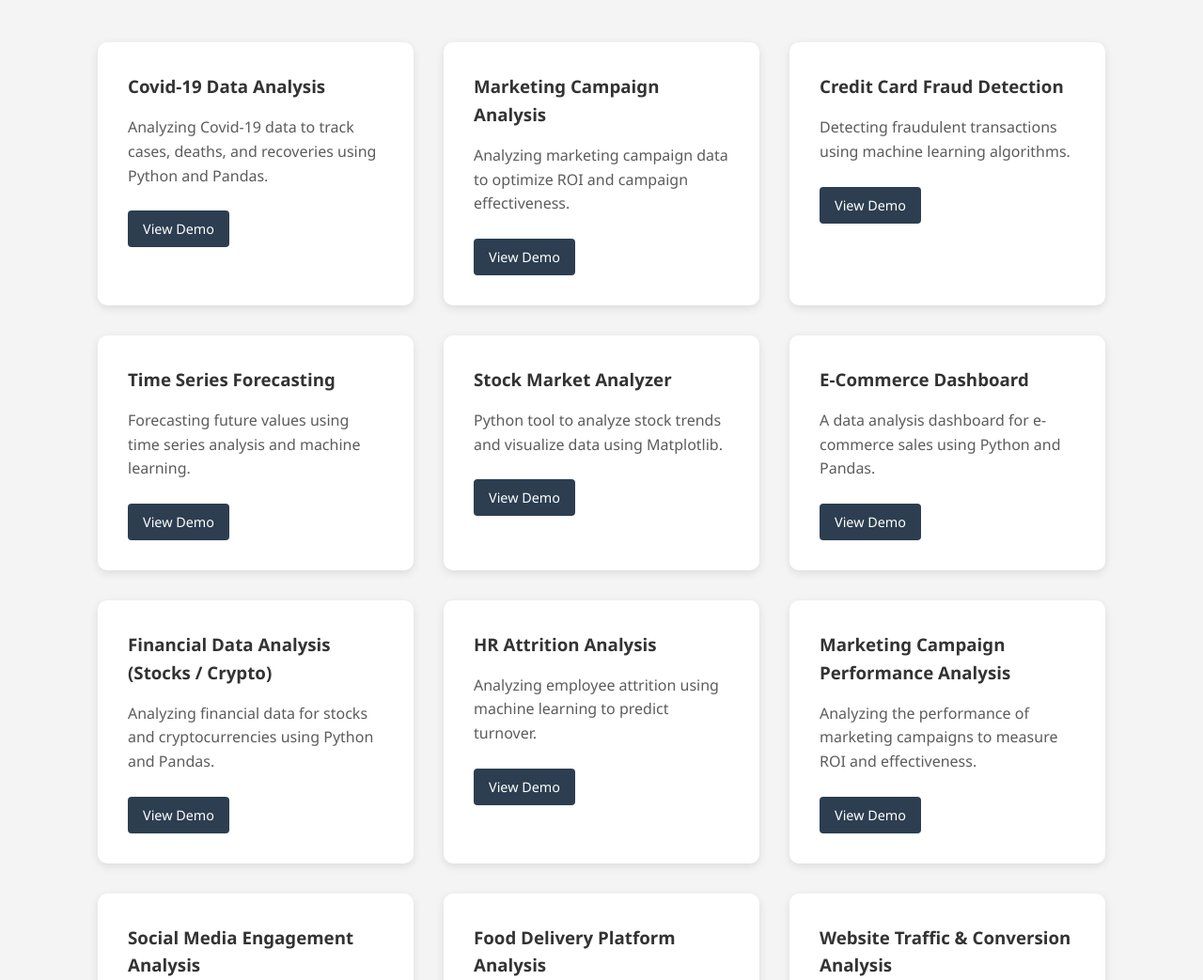
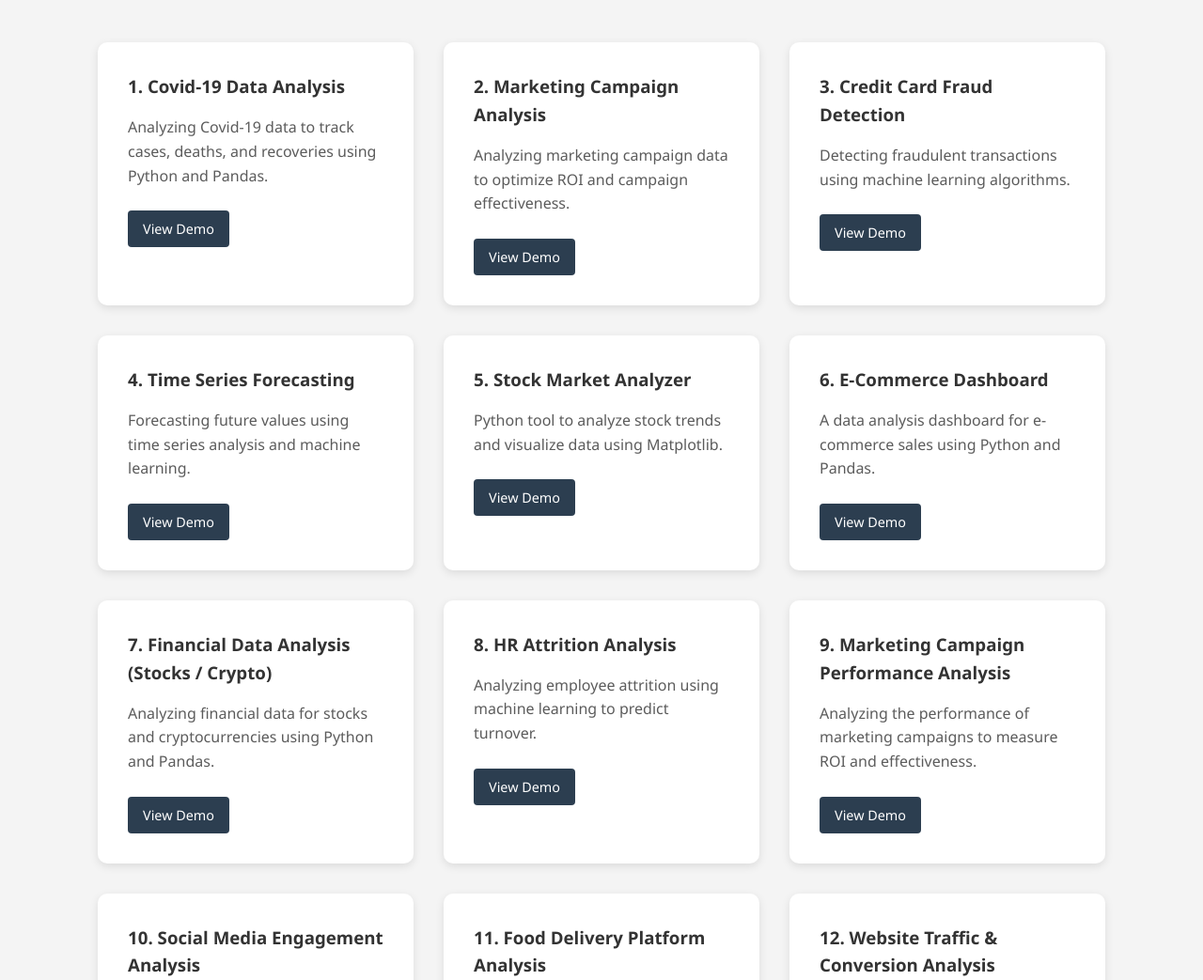
Before and after one commit to anurag-insights/Portfolio, a plain HTML site: page templates/projects.html in a window 1280 px wide. Shown: the part 257-1300 px from the top of the page at 94% size. Drawn offline with Linux system fonts and the light colour scheme.

Commit message:
Updated projects.html, added projects numbers.

```diff
--- a/templates/projects.html
+++ b/templates/projects.html
@@ -34,7 +34,7 @@
                     <!-- Project 1 -->
                     <div class="project-card">
                         <div class="project-info">
-                            <h3>Covid-19 Data Analysis</h3>
+                            <h3>1. Covid-19 Data Analysis</h3>
                             <p>Analyzing Covid-19 data to track cases, deaths, and recoveries using Python and Pandas.</p>
                             <a href="#" class="btn-small">View Demo</a>
                         </div>
@@ -42,7 +42,7 @@
                     <!-- Project 2 -->
                     <div class="project-card">
                         <div class="project-info">
-                            <h3>Marketing Campaign Analysis</h3>
+                            <h3>2. Marketing Campaign Analysis</h3>
                             <p>Analyzing marketing campaign data to optimize ROI and campaign effectiveness.</p>
                             <a href="#" class="btn-small">View Demo</a>
                         </div>
@@ -50,7 +50,7 @@
                     <!-- Project 3 -->
                     <div class="project-card">
                         <div class="project-info">
-                            <h3>Credit Card Fraud Detection</h3>
+                            <h3>3. Credit Card Fraud Detection</h3>
                             <p>Detecting fraudulent transactions using machine learning algorithms.</p>
                             <a href="#" class="btn-small">View Demo</a>
                         </div>
@@ -58,7 +58,7 @@
                     <!-- Project 4 -->
                     <div class="project-card">
                         <div class="project-info">
-                            <h3>Time Series Forecasting</h3>
+                            <h3>4. Time Series Forecasting</h3>
                             <p>Forecasting future values using time series analysis and machine learning.</p>
                             <a href="#" class="btn-small">View Demo</a>
                         </div>
@@ -66,7 +66,7 @@
                     <!-- Project 5 -->
                     <div class="project-card">
                         <div class="project-info">
-                            <h3>Stock Market Analyzer</h3>
+                            <h3>5. Stock Market Analyzer</h3>
                             <p>Python tool to analyze stock trends and visualize data using Matplotlib.</p>
                             <a href="#" class="btn-small">View Demo</a>
                         </div>
@@ -74,7 +74,7 @@
                     <!-- Project 6 -->
                     <div class="project-card">
                         <div class="project-info">
-                            <h3>E-Commerce Dashboard</h3>
+                            <h3>6. E-Commerce Dashboard</h3>
                             <p>A data analysis dashboard for e-commerce sales using Python and Pandas.</p>
                             <a href="#" class="btn-small">View Demo</a>
                         </div>
@@ -82,7 +82,7 @@
                     <!-- Project 7 -->
                     <div class="project-card">
                         <div class="project-info">
-                            <h3>Financial Data Analysis (Stocks / Crypto)</h3>
+                            <h3>7. Financial Data Analysis (Stocks / Crypto)</h3>
                             <p>Analyzing financial data for stocks and cryptocurrencies using Python and Pandas.</p>
                             <a href="#" class="btn-small">View Demo</a>
                         </div>
@@ -90,7 +90,7 @@
                     <!-- Project 8 -->
                     <div class="project-card">
                         <div class="project-info">
-                            <h3>HR Attrition Analysis</h3>
+                            <h3>8. HR Attrition Analysis</h3>
                             <p>Analyzing employee attrition using machine learning to predict turnover.</p>
                             <a href="#" class="btn-small">View Demo</a>
                         </div>
@@ -98,7 +98,7 @@
                     <!-- Project 9 -->
                     <div class="project-card">
                         <div class="project-info">
-                            <h3>Marketing Campaign Performance Analysis</h3>
+                            <h3>9. Marketing Campaign Performance Analysis</h3>
                             <p>Analyzing the performance of marketing campaigns to measure ROI and effectiveness.</p>
                             <a href="#" class="btn-small">View Demo</a>
                         </div>
@@ -106,7 +106,7 @@
                     <!-- Project 10 -->
                     <div class="project-card">
                         <div class="project-info">
-                            <h3>Social Media Engagement Analysis</h3>
+                            <h3>10. Social Media Engagement Analysis</h3>
                             <p>Analyzing social media engagement metrics to measure audience interaction.</p>
                             <a href="#" class="btn-small">View Demo</a>
                         </div>
@@ -114,7 +114,7 @@
                     <!-- Project 11 -->
                     <div class="project-card">
                         <div class="project-info">
-                            <h3>Food Delivery Platform Analysis</h3>
+                            <h3>11. Food Delivery Platform Analysis</h3>
                             <p>Analyzing the performance of a food delivery platform to optimize operations.</p>
                             <a href="#" class="btn-small">View Demo</a>
                         </div>
@@ -122,7 +122,7 @@
                     <!-- Project 12 -->
                     <div class="project-card">
                         <div class="project-info">
-                            <h3>Website Traffic & Conversion Analysis</h3>
+                            <h3>12. Website Traffic & Conversion Analysis</h3>
                             <p>Analyzing website traffic and conversion rates to optimize user experience.</p>
                             <a href="#" class="btn-small">View Demo</a>
                         </div>
```
